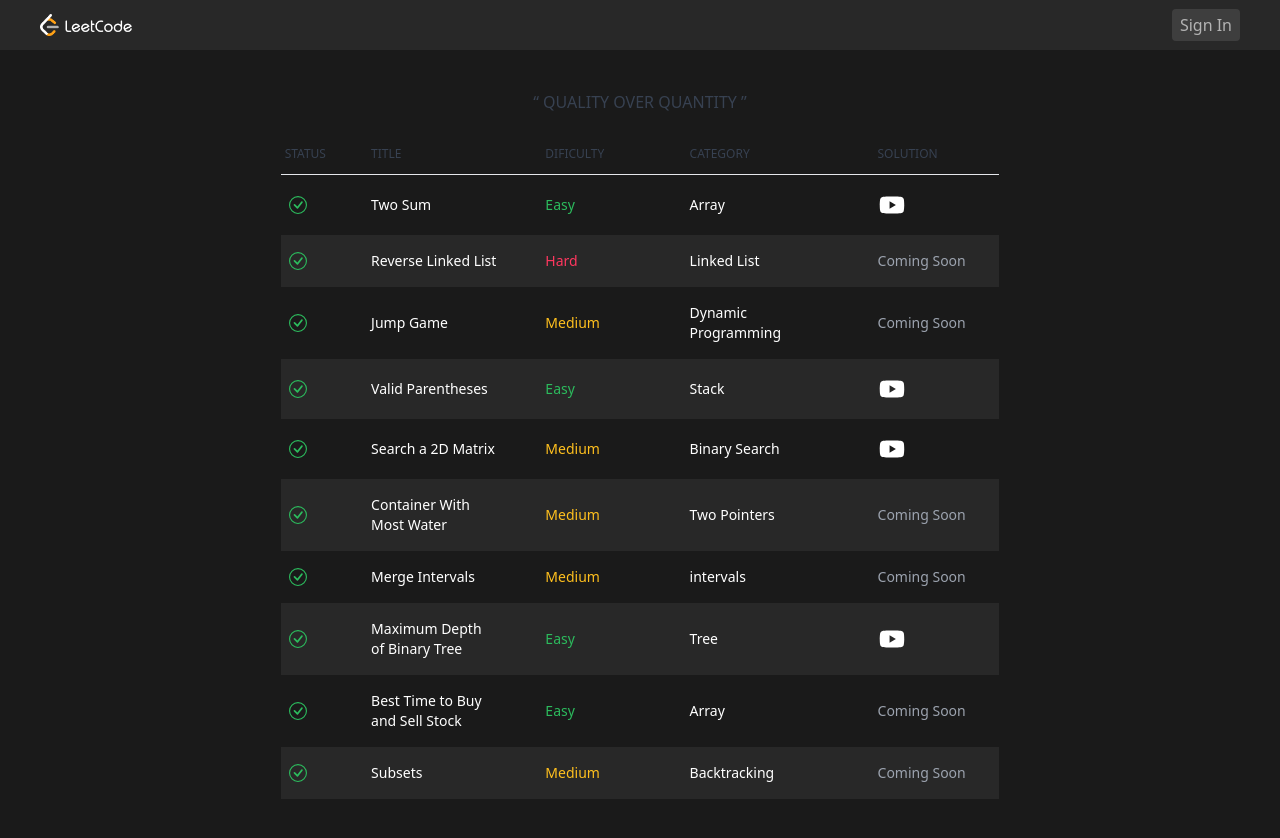
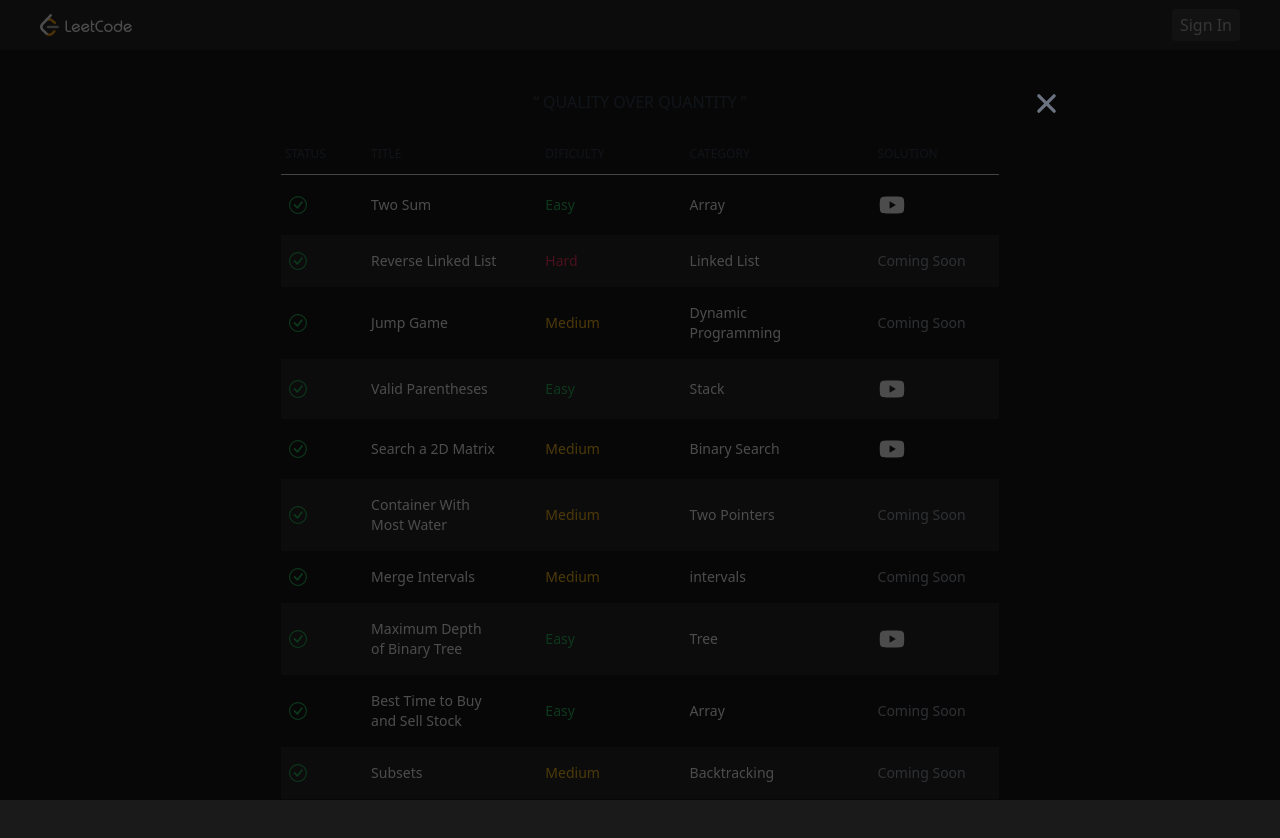
Before and after one commit to Sergey-Bokarev/Code-Training-Platform, a Next.js app: page / in a window 1280 px wide. Both pictures are taken after a click on the icon 891 px from the left and 205 px from the top of the page. Built offline with nearby package versions, Linux system fonts and the light colour scheme.

Commit message:
problems table refactoring / init youtube modal

```diff
--- /dev/null
+++ b/atoms/youtubeModalAtom.ts
@@ -0,0 +1,16 @@
+import { atom } from "recoil";
+
+type YoutubeModalState = {
+    isOpen: boolean;
+    videoId: string;
+};
+
+const initialYoutubeModalState: YoutubeModalState = {
+    isOpen: false,
+    videoId: ""
+};
+
+export const youtubeModalState = atom<YoutubeModalState>({
+    key: 'youtubeModalState',
+    default: initialYoutubeModalState
+});
--- /dev/null
+++ b/components/Modals/YoutubeModal.hooks.ts
@@ -0,0 +1,25 @@
+import { youtubeModalState } from "@/atoms/youtubeModalAtom";
+import { useEffect } from "react";
+import { useSetRecoilState } from "recoil";
+
+function useCloseModal() {
+    const setYoutubeState = useSetRecoilState(youtubeModalState);
+
+    const closeModal = () => {
+        setYoutubeState((prev) => ({...prev, isOpen: false, videoId: ""}));
+    }
+
+    useEffect(() => {
+        const handleEsc = (e: KeyboardEvent) => {
+            if (e.key === "Escape") closeModal();
+        };
+        window.addEventListener("keydown", handleEsc);
+        return () =>  window.removeEventListener("keydown", handleEsc);
+    }, []);
+
+    return closeModal;
+}
+
+export {
+    useCloseModal
+}
--- /dev/null
+++ b/components/Modals/YoutubeModal.tsx
@@ -0,0 +1,31 @@
+import { youtubeModalState } from "@/atoms/youtubeModalAtom";
+import React from "react";
+import { IoClose } from "react-icons/io5";
+import YouTube from "react-youtube";
+import { useRecoilValue } from "recoil";
+import { useCloseModal } from "./YoutubeModal.hooks";
+
+type YoutubeModal = {};
+
+const YoutubeModal:React.FC<YoutubeModal> = () => {
+
+    const youtubeModal = useRecoilValue(youtubeModalState);
+    const closeModal = useCloseModal();
+
+    return (
+        youtubeModal.isOpen ?
+        <div className="fixed top-0 left-0 h-screen w-screen flex items-center justify-center">
+            <div className="bg-black z-10 opacity-70 top-0 left-0 w-screen h-screen absolute" onClick={closeModal}></div>
+            <div className="w-full z-50 h-full px-6 relative max-w-4xl">
+                <div className="w-full h-full flex items-center justify-center relative">
+                    <div className="w-full relative">
+                        <IoClose fontSize="35" className="cursor-pointer absolute -top-16 right-0" onClick={closeModal} />
+                        <YouTube videoId={youtubeModal.videoId} loading="lazy" iframeClassName="w-full min-h-[500px]" />
+                    </div>
+                </div>
+            </div>
+        </div> : <></>
+    )
+}
+
+export default YoutubeModal;
--- a/components/ProblemsTable/ProblemsTable.tsx
+++ b/components/ProblemsTable/ProblemsTable.tsx
@@ -1,42 +1,18 @@
-import React from "react";
-import Link from "next/link";
-import { Problem, problems } from "@/mockProblems/problems";
-import { BsCheckCircle } from "react-icons/bs";
-import { AiFillYoutube } from "react-icons/ai";
+import React, { useState } from "react";
+import ProblemsTableBody from "./ProblemsTableBody";
+import ProblemsTableHeader from "./ProblemsTableHeader";
+import YoutubeModal from "../Modals/YoutubeModal";
 
 type ProblemsTable = {};
 
 const ProblemsTable:React.FC<ProblemsTable> = () => {
 
     return (
-        <tbody className="text-white ">
-            {problems.map((problem: Problem, idx: number) => {
-                const dificultyColor: string = problem.difficulty === "Easy" ? "text-dark-green-s" : problem.difficulty === "Medium" ? "text-dark-yellow" : "text-dark-pink";
-                return (
-                    <tr className={`${idx % 2 === 1 ? 'bg-dark-layer-1' : ""}`} key={problem.id}>
-                        <th className="px-2 py-4 font-medium whitespace-nowrap text-dark-green-s">
-                            <BsCheckCircle fontSize="18" width="18" />
-                        </th>
-                        <td className="px-6 py-4">
-                            <Link href={`/problems/${problem.id}`} className="hover:text-blue-600 cursor-pointer">
-                                {problem.title}
-                            </Link>
-                        </td>
-                        <td className={`px-6 py-4 ${dificultyColor}`}>
-                            {problem.difficulty}
-                        </td>
-                        <td className="px-6 py-4">
-                            {problem.category}
-                        </td>
-                        <td className="px-6 py-4">
-                            {problem.videoId
-                                ? <AiFillYoutube fontSize="28" className="cursor-pointer hover:text-red-500" />
-                                : <p className="text-gray-400">Coming Soon</p>}
-                        </td>
-                    </tr>
-                )
-            })}
-        </tbody>
+        <table className="text-sm text-left text-gray-500 dark:text-gray-400 sm:w-7/12 w-full max-w-[1200px] mx-auto">
+            <ProblemsTableHeader />
+            <ProblemsTableBody />
+            <YoutubeModal />
+        </table>
     )
 }
 
--- /dev/null
+++ b/components/ProblemsTable/ProblemsTableBody.tsx
@@ -0,0 +1,55 @@
+import React from "react";
+import Link from "next/link";
+import { Problem, problems } from "@/mockProblems/problems";
+import { BsCheckCircle } from "react-icons/bs";
+import { AiFillYoutube } from "react-icons/ai";
+import { useSetRecoilState } from "recoil";
+import { youtubeModalState } from "@/atoms/youtubeModalAtom";
+
+type ProblemsTableBody = {};
+
+const ProblemsTableBody:React.FC<ProblemsTableBody> = () => {
+
+    const setYoutubeState = useSetRecoilState(youtubeModalState);
+
+    const openModal = (videoId: string | undefined) => {
+        setYoutubeState((prev) => ({...prev, isOpen: true, videoId: videoId ?? ""}));
+    }
+
+    return (
+        <tbody className="text-white ">
+            {problems.map((problem: Problem, idx: number) => {
+                const dificultyColor: string = problem.difficulty === "Easy" ? "text-dark-green-s" : problem.difficulty === "Medium" ? "text-dark-yellow" : "text-dark-pink";
+                return (
+                    <tr className={`${idx % 2 === 1 ? 'bg-dark-layer-1' : ""}`} key={problem.id}>
+                        <th className="px-2 py-4 font-medium whitespace-nowrap text-dark-green-s">
+                            <BsCheckCircle fontSize="18" width="18" />
+                        </th>
+                        <td className="px-6 py-4">
+                            <Link href={`/problems/${problem.id}`} className="hover:text-blue-600 cursor-pointer">
+                                {problem.title}
+                            </Link>
+                        </td>
+                        <td className={`px-6 py-4 ${dificultyColor}`}>
+                            {problem.difficulty}
+                        </td>
+                        <td className="px-6 py-4">
+                            {problem.category}
+                        </td>
+                        <td className="px-6 py-4">
+                            {problem.videoId
+                                ? <AiFillYoutube
+                                    fontSize="28"
+                                    className="cursor-pointer hover:text-red-500"
+                                    onClick={() => openModal(problem.videoId)}
+                                />
+                                : <p className="text-gray-400">Coming Soon</p>}
+                        </td>
+                    </tr>
+                )
+            })}
+        </tbody>
+    )
+}
+
+export default ProblemsTableBody;
--- /dev/null
+++ b/components/ProblemsTable/ProblemsTableHeader.tsx
@@ -0,0 +1,30 @@
+import React from "react";
+
+type ProblemsTable = {};
+
+const ProblemsTableHeader:React.FC<ProblemsTable> = () => {
+
+    return (
+        <thead className="text-xs text-gray-700 uppercase dark:text-gray-400 border-b">
+            <tr>
+                <th scope="col" className="px-1 py-3 w-0 font-medium">
+                    Status
+                </th>
+                <th scope="col" className="px-6 py-3 w-0 font-medium">
+                    Title
+                </th>
+                <th scope="col" className="px-6 py-3 w-0 font-medium">
+                    Dificulty
+                </th>
+                <th scope="col" className="px-6 py-3 w-0 font-medium">
+                    Category
+                </th>
+                <th scope="col" className="px-6 py-3 w-0 font-medium">
+                    Solution
+                </th>
+            </tr>
+        </thead>
+    )
+}
+
+export default ProblemsTableHeader;
--- a/package.json
+++ b/package.json
@@ -15,6 +15,7 @@
     "react-dom": "^18",
     "react-firebase-hooks": "^5.1.1",
     "react-icons": "^5.0.1",
+    "react-youtube": "^10.1.0",
     "recoil": "^0.7.7"
   },
   "devDependencies": {
--- a/pages/index.tsx
+++ b/pages/index.tsx
@@ -9,28 +9,7 @@
         &ldquo; QUALITY OVER QUANTITY &rdquo;
       </h1>
       <div className="relative overflow-x-auto mx-auto px-6 pb-10">
-        <table className="text-sm text-left text-gray-500 dark:text-gray-400 sm:w-7/12 w-full max-w-[1200px] mx-auto">
-          <thead className="text-xs text-gray-700 uppercase dark:text-gray-400 border-b">
-            <tr>
-              <th scope="col" className="px-1 py-3 w-0 font-medium">
-                Status
-              </th>
-              <th scope="col" className="px-6 py-3 w-0 font-medium">
-                Title
-              </th>
-              <th scope="col" className="px-6 py-3 w-0 font-medium">
-                Dificulty
-              </th>
-              <th scope="col" className="px-6 py-3 w-0 font-medium">
-                Category
-              </th>
-              <th scope="col" className="px-6 py-3 w-0 font-medium">
-                Solution
-              </th>
-            </tr>
-          </thead>
-          <ProblemsTable />
-        </table>
+        <ProblemsTable />
       </div>
     </main>
   )
```
Also changed, not shown: 1 other file (tests, documents, lock files or other folders).
